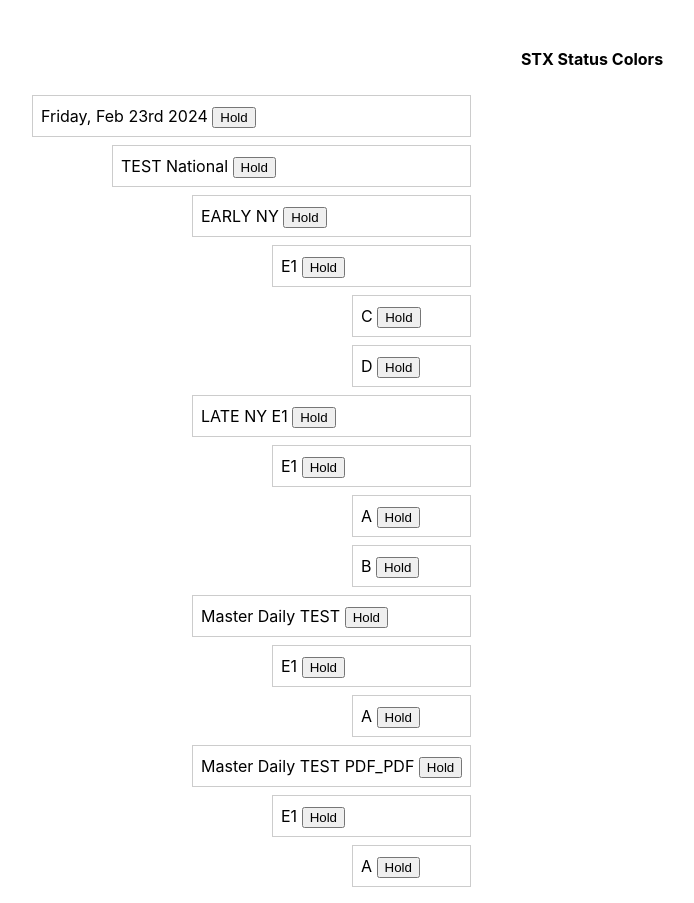
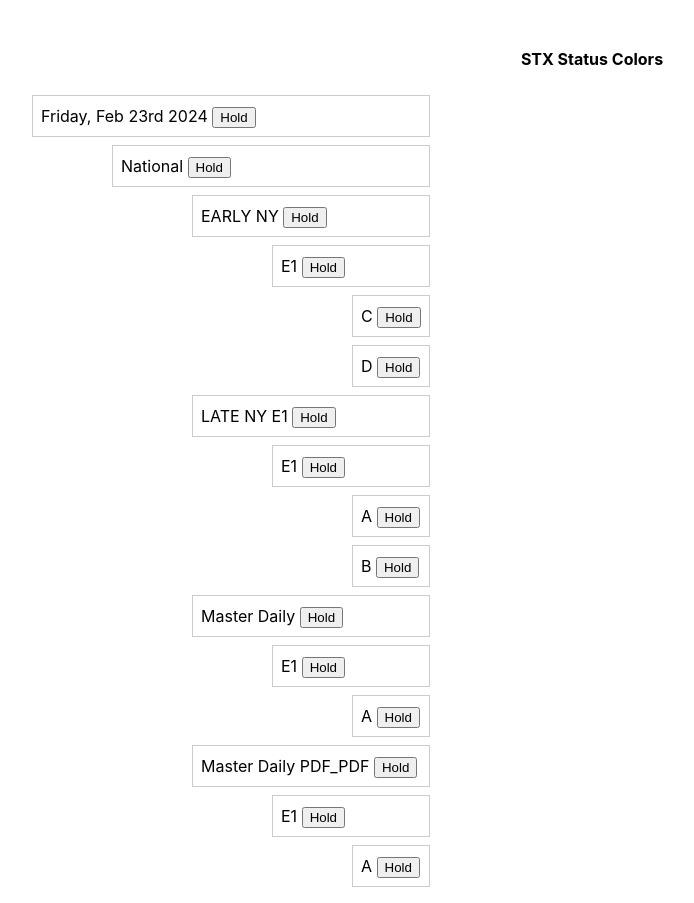
Before and after one commit to danielaeichner/colordemo, a React (Vite) app: page / in a window 1280 px wide. Shown: the whole page, without its empty margins (48-742 px from the left). Built offline with nearby package versions, Linux system fonts and the light colour scheme.

Commit message:
update layout

```diff
--- a/src/createTree.js
+++ b/src/createTree.js
@@ -6,7 +6,7 @@ return{
   id: "1",
   children: [
     {
-      name: "TEST National",
+      name: "National",
       id: "2",
       children: [
         {
@@ -22,22 +22,22 @@ return{
                   id: "5",
                   list: [
                     {
-                      name: "022324 - TEST National -  EARLY NY - E1 - C - 01",
+                      name: "National -  EARLY NY - E1 - C - 01",
                       id: "6",
                       fileStatus: "Processed",
                     },
                     {
-                      name: "022324 - TEST National -  EARLY NY - E1 - C - 02",
+                      name: "National -  EARLY NY - E1 - C - 02",
                       id: "7",
                       fileStatus: "Planned",
                     },
                     {
-                      name: "022324 - TEST National -  EARLY NY - E1 - C - 03",
+                      name: "National -  EARLY NY - E1 - C - 03",
                       id: "8",
                       fileStatus: "Planned",
                     },
                     {
-                      name: "022324 - TEST National -  EARLY NY - E1 - C - 04",
+                      name: "National -  EARLY NY - E1 - C - 04",
                       id: "9",
                       fileStatus: "Planned",
                     },
@@ -48,22 +48,22 @@ return{
                   id: "10",
                   list: [
                     {
-                      name: "022324 - TEST National -  EARLY NY - E1 - D - 01",
+                      name: "National -  EARLY NY - E1 - D - 01",
                       id: "11",
                       fileStatus: "Planned",
                     },
                     {
-                      name: "022324 - TEST National -  EARLY NY - E1 - D - 02",
+                      name: "National -  EARLY NY - E1 - D - 02",
                       id: "12",
                       fileStatus: "Planned",
                     },
                     {
-                      name: "022324 - TEST National -  EARLY NY - E1 - D - 03",
+                      name: "National -  EARLY NY - E1 - D - 03",
                       id: "13",
                       fileStatus: "Planned",
                     },
                     {
-                      name: "022324 - TEST National -  EARLY NY - E1 - D - 04",
+                      name: "National -  EARLY NY - E1 - D - 04",
                       id: "14",
                       fileStatus: "Planned",
                     },
@@ -86,22 +86,22 @@ return{
                   id: "17",
                   list: [
                     {
-                      name: "022324 - TEST National -  LATE NY E1 - E1 - A - 01",
+                      name: "National -  LATE NY E1 - E1 - A - 01",
                       id: "18",
                       fileStatus: "Planned",
                     },
                     {
-                      name: "022324 - TEST National -  LATE NY E1 - E1 - A - 02",
+                      name: "National -  LATE NY E1 - E1 - A - 02",
                       id: "19",
                       fileStatus: "Planned",
                     },
                     {
-                      name: "022324 - TEST National -  LATE NY E1 - E1 - A - 03",
+                      name: "National -  LATE NY E1 - E1 - A - 03",
                       id: "20",
                       fileStatus: "Planned",
                     },
                     {
-                      name: "022324 - TEST National -  LATE NY E1 - E1 - A - 04",
+                      name: "National -  LATE NY E1 - E1 - A - 04",
                       id: "21",
                       fileStatus: "Planned",
                     },
@@ -112,22 +112,22 @@ return{
                   id: "22",
                   list: [
                     {
-                      name: "022324 - TEST National -  LATE NY E1 - E1 - B - 01",
+                      name: "National -  LATE NY E1 - E1 - B - 01",
                       id: "23",
                       fileStatus: "Planned",
                     },
                     {
-                      name: "022324 - TEST National -  LATE NY E1 - E1 - B - 02",
+                      name: "National -  LATE NY E1 - E1 - B - 02",
                       id: "24",
                       fileStatus: "Planned",
                     },
                     {
-                      name: "022324 - TEST National -  LATE NY E1 - E1 - B - 03",
+                      name: "National -  LATE NY E1 - E1 - B - 03",
                       id: "25",
                       fileStatus: "Planned",
                     },
                     {
-                      name: "022324 - TEST National -  LATE NY E1 - E1 - B - 04",
+                      name: "National -  LATE NY E1 - E1 - B - 04",
                       id: "26",
                       fileStatus: "Planned",
                     },
@@ -138,7 +138,7 @@ return{
           ],
         },
         {
-          name: "Master Daily TEST",
+          name: "Master Daily ",
           id: "27",
           children: [
             {
@@ -150,22 +150,22 @@ return{
                   id: "29",
                   list: [
                     {
-                      name: "022324 - TEST National -  Master Daily TEST - E1 - A - 01",
+                      name: "National -  Master Daily - E1 - A - 01",
                       id: "30",
                       fileStatus: "Planned",
                     },
                     {
-                      name: "022324 - TEST National -  Master Daily TEST - E1 - A - 02",
+                      name: "National -  Master Daily - E1 - A - 02",
                       id: "31",
                       fileStatus: "Planned",
                     },
                     {
-                      name: "022324 - TEST National -  Master Daily TEST - E1 - A - 03",
+                      name: "National -  Master Daily - E1 - A - 03",
                       id: "32",
                       fileStatus: "Planned",
                     },
                     {
-                      name: "022324 - TEST National -  Master Daily TEST - E1 - A - 04",
+                      name: "National -  Master Daily - E1 - A - 04",
                       id: "33",
                       fileStatus: "Planned",
                     },
@@ -176,7 +176,7 @@ return{
           ],
         },
         {
-          name: "Master Daily TEST PDF_PDF",
+          name: "Master Daily PDF_PDF",
           id: "34",
           children: [
             {
@@ -188,22 +188,22 @@ return{
                   id: "36",
                   list: [
                     {
-                      name: "022324 - TEST National -  Master Daily TEST PDF_PDF - E1 - A - 01",
+                      name: "National -  Master Daily PDF_PDF - E1 - A - 01",
                       id: "37",
                       fileStatus: "Planned",
                     },
                     {
-                      name: "022324 - TEST National -  Master Daily TEST PDF_PDF - E1 - A - 02",
+                      name: "National -  Master Daily PDF_PDF - E1 - A - 02",
                       id: "38",
                       fileStatus: "Planned",
                     },
                     {
-                      name: "022324 - TEST National -  Master Daily TEST PDF_PDF - E1 - A - 03",
+                      name: "National -  Master Daily PDF_PDF - E1 - A - 03",
                       id: "39",
                       fileStatus: "Planned",
                     },
                     {
-                      name: "022324 - TEST National -  Master Daily TEST PDF_PDF - E1 - A - 04",
+                      name: "National -  Master Daily PDF_PDF - E1 - A - 04",
                       id: "40",
                       fileStatus: "Planned",
                     },
```
